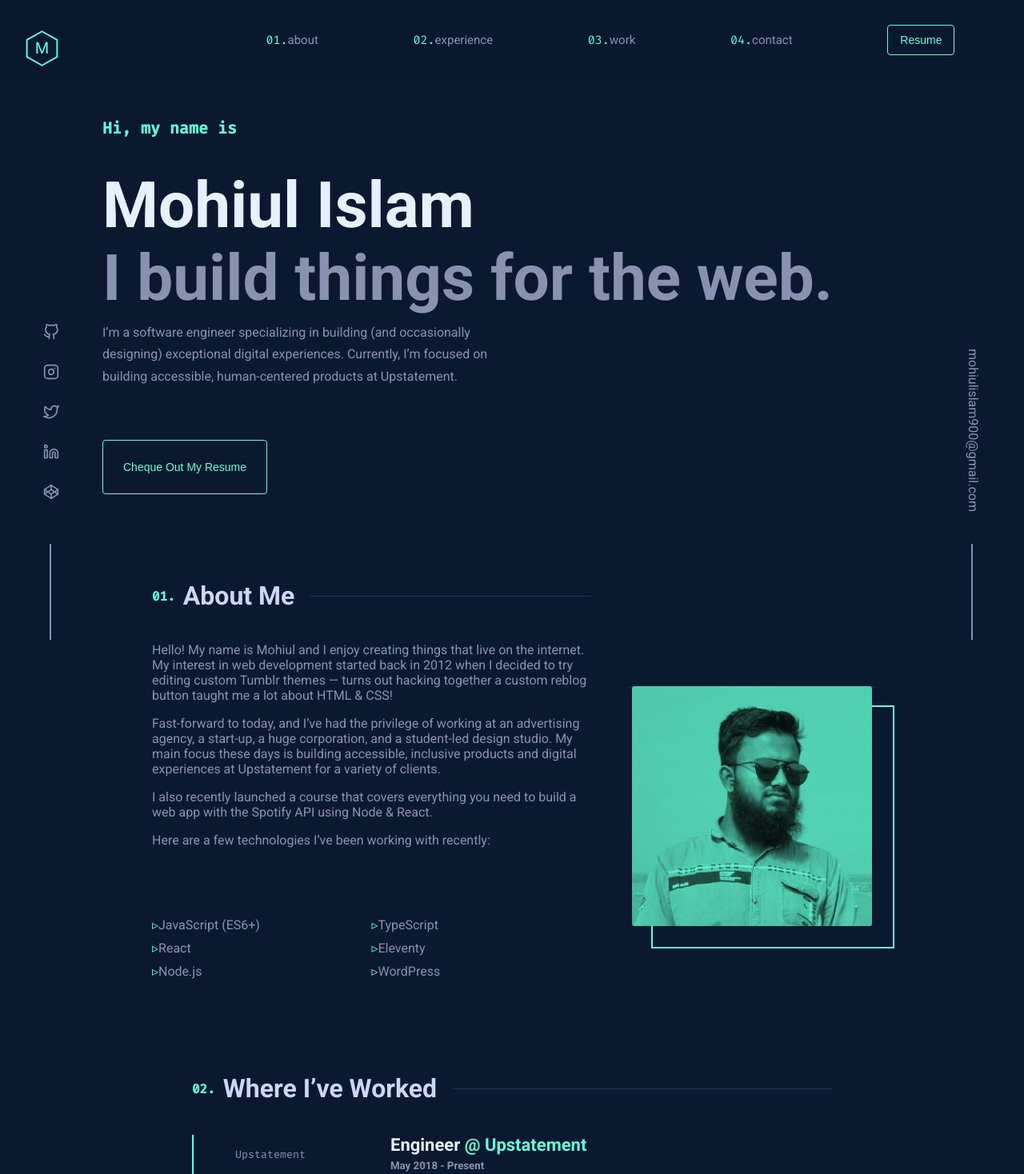
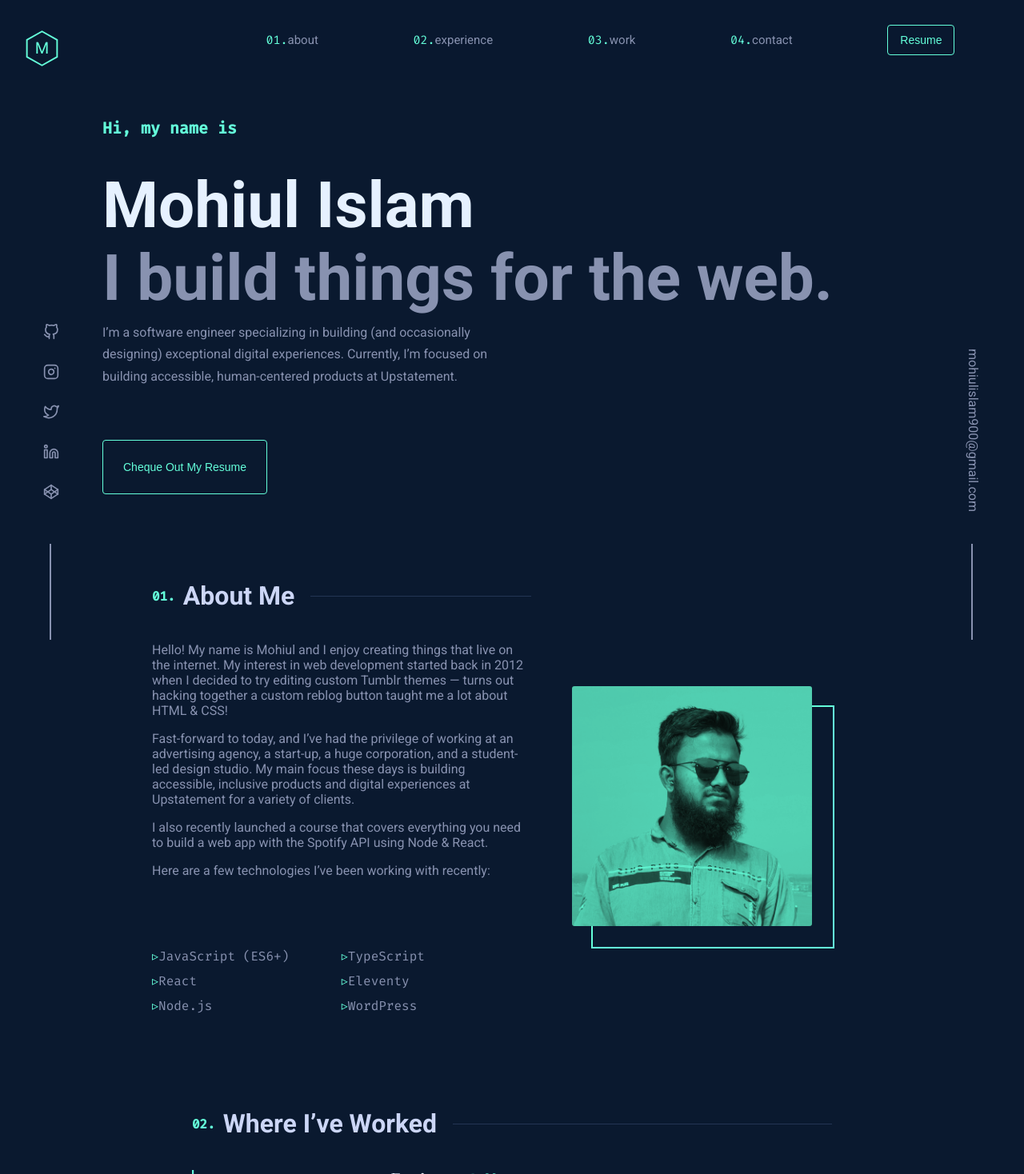
Before and after one commit to mohiulislam/my-portfolio, a React (Create React App) app: page / in a window 1280 px wide. Shown: the top 1468 px of the page at 80% size. Built offline with nearby package versions, Linux system fonts and the light colour scheme.

Commit message:
aftr abr vai revew

```diff
--- a/src/components/StyledComponent/StyledAboutMe.js
+++ b/src/components/StyledComponent/StyledAboutMe.js
@@ -4,7 +4,7 @@ export const StyledAboutMe = styled.div`
   display: grid;
   margin: auto;
   padding-top: clamp(90px, 15vw, 100px);
-  grid-template-columns: 2fr 1fr;
+  grid-template-columns: 1fr 0.9fr;
   width: clamp(0px, 80vw, 900px);
   @media ${device.tablet} {
     grid-template-columns: 1fr;
@@ -54,6 +54,7 @@ export const StyledAboutMe = styled.div`
       margin: 0;
       padding: 0;
       & li {
+        font-family: var(--font-mono);
         list-style-type: none;
         margin: 10px 0;
         &::before {
--- a/src/components/StyledComponent/StyledAvater.js
+++ b/src/components/StyledComponent/StyledAvater.js
@@ -16,7 +16,6 @@ export const StyledAvater = styled.picture`
     height: 100%;
     width: 100%;
     object-fit: cover;
-
     position: absolute;
     z-index: 10;
     filter: grayscale(100%) contrast(1);
```
